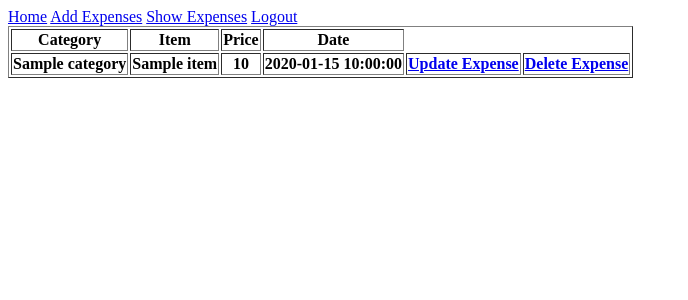
After one commit to ak-fishbarc/FinanceTracker, a Flask app: page /get_expense in a window 1280 px wide. The commit adds this page. Shown: the top 300 px of the page, without its empty margins (0-688 px from the left). Run offline with Flask 3, Linux system fonts and the light colour scheme; the visitor is signed in with stand-in values (Sample User, id 1); a database or web service that is not in the repository returns one stand-in record (values such as "Sample title"); lists and menus that the app fills with data are empty; parts of the project's set-up code (start-up, migrations or seed data) failed here and were passed over; some libraries are stand-ins or nearby versions.

Commit message:
Added route for showing expenses, added route for updating expesnes.

```diff
--- a/app.py
+++ b/app.py
@@ -7,15 +7,17 @@ from flask_sqlalchemy import SQLAlchemy
 from flask_migrate import Migrate
 from flask_login import LoginManager, current_user, login_user, logout_user, login_required
 from urllib.parse import urlsplit
+from flask_pymongo import PyMongo
 import models
 import forms
-from flask_pymongo import PyMongo
+import bson
+
 
 app = Flask(__name__)
 app.config.from_object(Config)
 limiter = Limiter(key_func=get_remote_address, app=app)
 db = SQLAlchemy(app)
-db2 = PyMongo(app).db
+db2 = PyMongo(app)
 migrate = Migrate(app, db)
 login_manager = LoginManager(app)
 login_manager.login_view = 'login'
@@ -78,6 +80,29 @@ def post_expense():
     return render_template('post_expense.html', form=form)
 
 
+@app.route('/get_expense')
+@login_required
+def get_expense():
+    expense_db = db2.cx['expenses']
+    data = expense_db[current_user.username].find()
+    return render_template('get_expense.html', data=data)
+
+
+@app.route('/update_expense/<expense_id>')
+@login_required
+def update_expense(expense_id):
+    expense_db = db2.cx['expenses']
+    datum = expense_db[current_user.username].find_one_or_404({"_id": bson.ObjectId(expense_id)})
+    form = forms.ExpenseForm()
+    return render_template('update_expense.html', form=form, datum=datum)
+
+
+@app.route('/delete_expense')
+@login_required
+def delete_expense():
+    pass
+
+
 @app.errorhandler(429)
 def rate_limit_handler(error):
     return render_template('429.html'), 429
--- a/models.py
+++ b/models.py
@@ -1,4 +1,4 @@
-from app import app, db, db2
+from app import db, db2
 from sqlalchemy import String
 from sqlalchemy.orm import Mapped, mapped_column
 from werkzeug.security import generate_password_hash, check_password_hash
@@ -22,5 +22,6 @@ class User(UserMixin, db.Model):
 
 
 def add_expense(username, category, item, price, date):
+    expense_db = db2.cx['expenses']
     expense = {'category': category, 'item': item, 'price': price, 'date': date}
-    return db2[username].insert_one(expense)
+    return expense_db[username].insert_one(expense)
--- a/templates/base.html
+++ b/templates/base.html
@@ -10,6 +10,7 @@
         {% else %}
             <a href="{{ url_for('home_page') }}">Home</a>
             <a href="{{ url_for('post_expense') }}">Add Expenses</a>
+            <a href="{{ url_for('get_expense') }}">Show Expenses</a>
             <a href="{{ url_for('logout') }}">Logout</a>
         {% endif %}
     </div>
--- /dev/null
+++ b/templates/get_expense.html
@@ -0,0 +1,28 @@
+<!DOCTYPE html>
+<html lang="en">
+<head>
+    {% extends "base.html" %}
+</head>
+<body>
+    {% block body %}
+        <table border="1px solid black">
+        <tr>
+            <th>Category</th>
+            <th>Item</th>
+            <th>Price</th>
+            <th>Date</th>
+        </tr>
+        {% for datum in data %}
+            <tr>
+                <th>{{ datum.category }}</th>
+                <th>{{ datum.item }}</th>
+                <th>{{ datum.price }}</th>
+                <th>{{ datum.date }}</th>
+                <th><a href="{{ url_for('update_expense', expense_id=datum._id) }}">Update Expense</a></th>
+                <th><a href="{{ url_for('delete_expense') }}">Delete Expense</a></th>
+            </tr>
+        {% endfor %}
+        </table>
+    {% endblock %}
+</body>
+</html>
```
Also changed, not shown: templates/update_expense.html (added, +43 -0 lines).
